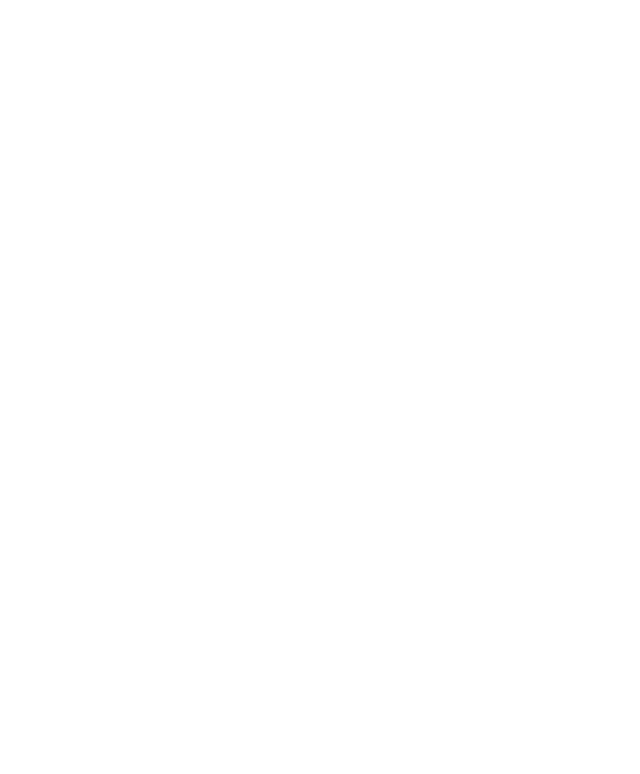
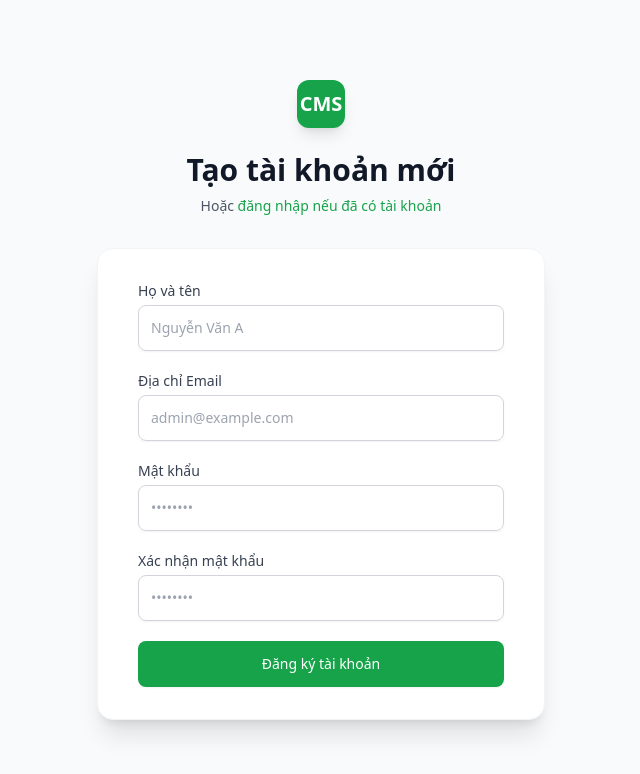
Before and after one commit to vuanhphan2701/cms_e_commerce, a React app in the folder frontend/: page /register in a window 1280 px wide. Before the commit this address had no page. Shown: the top 774 px of the page, without its empty margins (319-959 px from the left). Built offline with nearby package versions, Linux system fonts and the light colour scheme; the HTML template or start-up script is replaced by a standard one.

Commit message:
#31112025 feat: add UI for authentication

```diff
--- a/frontend/src/App.jsx
+++ b/frontend/src/App.jsx
@@ -4,11 +4,13 @@ import { brandRoutes } from "./routes/brandRoutes";
 import { categoryRoutes } from "./routes/categoryRoutes";
 import { supplierRoutes } from "./routes/supplierRoutes";
 import { reviewRoutes } from "./routes/reviewRoutes";
+import { authRoutes } from "./routes/authRoutes";
 
 function App() {
   return (
     <BrowserRouter>
       <Routes>
+        {authRoutes}
         {productRoutes}
         {brandRoutes}
         {categoryRoutes}
--- a/frontend/src/components/layout/Header.jsx
+++ b/frontend/src/components/layout/Header.jsx
@@ -1,4 +1,3 @@
-// components/Layout/Header.jsx
 import { UserCircleIcon, BellIcon } from '@heroicons/react/24/outline';
 
 const Header = () => {
--- a/frontend/src/pages/Login.jsx
+++ b/frontend/src/pages/Login.jsx
@@ -1,58 +1,126 @@
 import React, { useState } from "react";
 import { login } from "../api/authApi";
+import { useNavigate } from "react-router-dom";
+import { useAlert } from "../components/common/AlertContext";
 
 export default function Login() {
   const [email, setEmail] = useState("");
   const [password, setPassword] = useState("");
   const [error, setError] = useState("");
+  const [loading, setLoading] = useState(false);
+  const navigate = useNavigate();
+  const { showAlert } = useAlert();
 
   const handleLogin = async (e) => {
     e.preventDefault();
     setError("");
+    setLoading(true);
+
     try {
-      const data = await login({ email, password });
-      // Lấy token (tuỳ theo json backend trả về, thông thường là data.token hoặc data.access_token)
-      const token = data.token || data.access_token;
+      const response = await login({ email, password });
+      // The API response is wrapped in { status: "success", data: { access_token: "..." } }
+      const token = response?.data?.access_token;
 
       if (token) {
         localStorage.setItem("token", token);
-        window.location.href = "/dashboard";
+        showAlert("Đăng nhập thành công! Chào mừng bạn trở lại.", "success");
+        navigate("/");
       } else {
         setError("Không tìm thấy token xác thực từ server.");
       }
     } catch (err) {
-      setError(err.response?.data?.message || "Đăng nhập thất bại. Vui lòng kiểm tra lại thông tin.");
+      // err.response.data = { status: "error", message: "..." }
+      const message = err.response?.data?.message || "Đăng nhập thất bại. Vui lòng kiểm tra lại thông tin.";
+      setError(message);
+    } finally {
+      setLoading(false);
     }
   };
 
   return (
-    <div style={{ maxWidth: 400, margin: "100px auto", padding: "20px", border: "1px solid #ddd", borderRadius: "8px" }}>
-      <h2 style={{ textAlign: "center", marginBottom: "20px" }}>Đăng nhập CMS</h2>
-      <form onSubmit={handleLogin} style={{ display: "flex", flexDirection: "column", gap: "15px" }}>
+    <div className="min-h-screen bg-gray-50 flex flex-col justify-center py-12 sm:px-6 lg:px-8">
+      <div className="sm:mx-auto sm:w-full sm:max-w-md">
+        <div className="flex justify-center">
+          <div className="h-12 w-12 rounded-xl bg-blue-600 flex items-center justify-center shadow-lg">
+            <span className="text-white font-bold text-xl">CMS</span>
+          </div>
+        </div>
+        <h2 className="mt-6 text-center text-3xl font-extrabold text-gray-900">
+          Đăng nhập hệ thống
+        </h2>
+        <p className="mt-2 text-center text-sm text-gray-600">
+          Hoặc{" "}
+          <a href="/register" className="font-medium text-blue-600 hover:text-blue-500 transition-colors">
+            đăng ký tài khoản mới
+          </a>
+        </p>
+      </div>
+
+      <div className="mt-8 sm:mx-auto sm:w-full sm:max-w-md">
+        <div className="bg-white py-8 px-4 shadow-xl sm:rounded-2xl sm:px-10 border border-gray-100">
+          <form className="space-y-6" onSubmit={handleLogin}>
+            {error && (
+              <div className="rounded-md bg-red-50 p-4 border border-red-100 mb-4">
+                <div className="flex">
+                  <div className="ml-3">
+                    <h3 className="text-sm font-medium text-red-800">{error}</h3>
+                  </div>
+                </div>
+              </div>
+            )}
+
+            <div>
+              <label htmlFor="email" className="block text-sm font-medium text-gray-700">
+                Địa chỉ Email
+              </label>
+              <div className="mt-1 relative rounded-md shadow-sm">
                 <input
+                  id="email"
+                  name="email"
                   type="email"
-          placeholder="Email"
+                  autoComplete="email"
+                  required
                   value={email}
                   onChange={(e) => setEmail(e.target.value)}
+                  className="appearance-none block w-full px-3 py-3 border border-gray-300 rounded-lg placeholder-gray-400 focus:outline-none focus:ring-2 focus:ring-blue-500 focus:border-blue-500 sm:text-sm transition-shadow"
+                  placeholder="admin@example.com"
+                />
+              </div>
+            </div>
+
+            <div>
+              <label htmlFor="password" className="block text-sm font-medium text-gray-700">
+                Mật khẩu
+              </label>
+              <div className="mt-1 relative rounded-md shadow-sm">
+                <input
+                  id="password"
+                  name="password"
+                  type="password"
+                  autoComplete="current-password"
                   required
-          style={{ padding: "10px", borderRadius: "4px", border: "1px solid #ccc" }}
-        />
-        <input
-          type="password"
-          placeholder="Password"
                   value={password}
                   onChange={(e) => setPassword(e.target.value)}
-          required
-          style={{ padding: "10px", borderRadius: "4px", border: "1px solid #ccc" }}
+                  className="appearance-none block w-full px-3 py-3 border border-gray-300 rounded-lg placeholder-gray-400 focus:outline-none focus:ring-2 focus:ring-blue-500 focus:border-blue-500 sm:text-sm transition-shadow"
+                  placeholder="••••••••"
                 />
-        <button type="submit" style={{ padding: "10px", backgroundColor: "#007bff", color: "white", border: "none", borderRadius: "4px", cursor: "pointer" }}>
-          Đăng nhập
+              </div>
+            </div>
+
+            <div>
+              <button
+                type="submit"
+                disabled={loading}
+                className={`w-full flex justify-center py-3 px-4 border border-transparent rounded-lg shadow-sm text-sm font-medium text-white bg-blue-600 hover:bg-blue-700 focus:outline-none focus:ring-2 focus:ring-offset-2 focus:ring-blue-500 transition-all ${
+                  loading ? "opacity-75 cursor-not-allowed" : ""
+                }`}
+              >
+                {loading ? "Đang xử lý..." : "Đăng nhập"}
               </button>
+            </div>
           </form>
-      {error && <p style={{ color: "red", textAlign: "center", marginTop: "15px" }}>{error}</p>}
-      <p style={{ textAlign: "center", marginTop: "15px" }}>
-        Chưa có tài khoản? <a href="/register">Đăng ký ngay</a>
-      </p>
+        </div>
+      </div>
     </div>
   );
 }
--- a/frontend/src/pages/Register.jsx
+++ b/frontend/src/pages/Register.jsx
@@ -1,5 +1,7 @@
 import React, { useState } from "react";
 import { register } from "../api/authApi";
+import { useNavigate } from "react-router-dom";
+import { useAlert } from "../components/common/AlertContext";
 
 export default function Register() {
   const [name, setName] = useState("");
@@ -7,6 +9,9 @@ export default function Register() {
   const [password, setPassword] = useState("");
   const [passwordConfirmation, setPasswordConfirmation] = useState("");
   const [error, setError] = useState("");
+  const [loading, setLoading] = useState(false);
+  const navigate = useNavigate();
+  const { showAlert } = useAlert();
 
   const handleRegister = async (e) => {
     e.preventDefault();
@@ -17,71 +22,147 @@ export default function Register() {
       return;
     }
 
+    setLoading(true);
+
     try {
-      const data = await register({
+      await register({
         name,
         email,
         password,
         password_confirmation: passwordConfirmation
       });
 
-      const token = data.token || data.access_token;
-      if (token) {
-        localStorage.setItem("token", token);
-        window.location.href = "/dashboard"; // Đăng ký xong tự động đăng nhập và vào dashboard
-      } else {
-        // Nếu API backend không trả về token luôn, điều hướng qua login
-        window.location.href = "/login";
-      }
+      showAlert("Đăng ký thành công! Vui lòng đăng nhập.", "success");
+      navigate("/login");
+
     } catch (err) {
-      setError(err.response?.data?.message || "Đăng ký thất bại. Vui lòng thử lại.");
+      // err.response.data = { status: "error", message: "..." }
+      const message = err.response?.data?.message || "Đăng ký thất bại. Vui lòng thử lại.";
+      setError(message);
+    } finally {
+      setLoading(false);
     }
   };
 
   return (
-    <div style={{ maxWidth: 400, margin: "100px auto", padding: "20px", border: "1px solid #ddd", borderRadius: "8px" }}>
-      <h2 style={{ textAlign: "center", marginBottom: "20px" }}>Đăng ký CMS</h2>
-      <form onSubmit={handleRegister} style={{ display: "flex", flexDirection: "column", gap: "15px" }}>
+    <div className="min-h-screen bg-gray-50 flex flex-col justify-center py-12 sm:px-6 lg:px-8">
+      <div className="sm:mx-auto sm:w-full sm:max-w-md">
+        <div className="flex justify-center">
+          <div className="h-12 w-12 rounded-xl bg-green-600 flex items-center justify-center shadow-lg">
+            <span className="text-white font-bold text-xl">CMS</span>
+          </div>
+        </div>
+        <h2 className="mt-6 text-center text-3xl font-extrabold text-gray-900">
+          Tạo tài khoản mới
+        </h2>
+        <p className="mt-2 text-center text-sm text-gray-600">
+          Hoặc{" "}
+          <a href="/login" className="font-medium text-green-600 hover:text-green-500 transition-colors">
+            đăng nhập nếu đã có tài khoản
+          </a>
+        </p>
+      </div>
+
+      <div className="mt-8 sm:mx-auto sm:w-full sm:max-w-md">
+        <div className="bg-white py-8 px-4 shadow-xl sm:rounded-2xl sm:px-10 border border-gray-100">
+          <form className="space-y-5" onSubmit={handleRegister}>
+            {error && (
+              <div className="rounded-md bg-red-50 p-4 border border-red-100 mb-4">
+                <div className="flex">
+                  <div className="ml-3">
+                    <h3 className="text-sm font-medium text-red-800">{error}</h3>
+                  </div>
+                </div>
+              </div>
+            )}
+
+            <div>
+              <label htmlFor="name" className="block text-sm font-medium text-gray-700">
+                Họ và tên
+              </label>
+              <div className="mt-1 relative rounded-md shadow-sm">
                 <input
+                  id="name"
+                  name="name"
                   type="text"
-          placeholder="Họ và tên"
+                  required
                   value={name}
                   onChange={(e) => setName(e.target.value)}
+                  className="appearance-none block w-full px-3 py-3 border border-gray-300 rounded-lg placeholder-gray-400 focus:outline-none focus:ring-2 focus:ring-green-500 focus:border-green-500 sm:text-sm transition-shadow"
+                  placeholder="Nguyễn Văn A"
+                />
+              </div>
+            </div>
+
+            <div>
+              <label htmlFor="email" className="block text-sm font-medium text-gray-700">
+                Địa chỉ Email
+              </label>
+              <div className="mt-1 relative rounded-md shadow-sm">
+                <input
+                  id="email"
+                  name="email"
+                  type="email"
+                  autoComplete="email"
                   required
-          style={{ padding: "10px", borderRadius: "4px", border: "1px solid #ccc" }}
-        />
-        <input
-          type="email"
-          placeholder="Email"
                   value={email}
                   onChange={(e) => setEmail(e.target.value)}
+                  className="appearance-none block w-full px-3 py-3 border border-gray-300 rounded-lg placeholder-gray-400 focus:outline-none focus:ring-2 focus:ring-green-500 focus:border-green-500 sm:text-sm transition-shadow"
+                  placeholder="admin@example.com"
+                />
+              </div>
+            </div>
+
+            <div>
+              <label htmlFor="password" className="block text-sm font-medium text-gray-700">
+                Mật khẩu
+              </label>
+              <div className="mt-1 relative rounded-md shadow-sm">
+                <input
+                  id="password"
+                  name="password"
+                  type="password"
                   required
-          style={{ padding: "10px", borderRadius: "4px", border: "1px solid #ccc" }}
-        />
-        <input
-          type="password"
-          placeholder="Mật khẩu"
                   value={password}
                   onChange={(e) => setPassword(e.target.value)}
+                  className="appearance-none block w-full px-3 py-3 border border-gray-300 rounded-lg placeholder-gray-400 focus:outline-none focus:ring-2 focus:ring-green-500 focus:border-green-500 sm:text-sm transition-shadow"
+                  placeholder="••••••••"
+                />
+              </div>
+            </div>
+
+            <div>
+              <label htmlFor="passwordConfirmation" className="block text-sm font-medium text-gray-700">
+                Xác nhận mật khẩu
+              </label>
+              <div className="mt-1 relative rounded-md shadow-sm">
+                <input
+                  id="passwordConfirmation"
+                  name="passwordConfirmation"
+                  type="password"
                   required
-          style={{ padding: "10px", borderRadius: "4px", border: "1px solid #ccc" }}
-        />
-        <input
-          type="password"
-          placeholder="Xác nhận mật khẩu"
                   value={passwordConfirmation}
                   onChange={(e) => setPasswordConfirmation(e.target.value)}
-          required
-          style={{ padding: "10px", borderRadius: "4px", border: "1px solid #ccc" }}
+                  className="appearance-none block w-full px-3 py-3 border border-gray-300 rounded-lg placeholder-gray-400 focus:outline-none focus:ring-2 focus:ring-green-500 focus:border-green-500 sm:text-sm transition-shadow"
+                  placeholder="••••••••"
                 />
-        <button type="submit" style={{ padding: "10px", backgroundColor: "#28a745", color: "white", border: "none", borderRadius: "4px", cursor: "pointer" }}>
-          Đăng ký
+              </div>
+            </div>
+
+            <div>
+              <button
+                type="submit"
+                disabled={loading}
+                className={`w-full flex justify-center py-3 px-4 border border-transparent rounded-lg shadow-sm text-sm font-medium text-white bg-green-600 hover:bg-green-700 focus:outline-none focus:ring-2 focus:ring-offset-2 focus:ring-green-500 transition-all ${
+                  loading ? "opacity-75 cursor-not-allowed" : ""
+                }`}
+              >
+                {loading ? "Đang xử lý..." : "Đăng ký tài khoản"}
               </button>
+            </div>
           </form>
-      {error && <p style={{ color: "red", textAlign: "center", marginTop: "15px" }}>{error}</p>}
-      <p style={{ textAlign: "center", marginTop: "15px" }}>
-        Đã có tài khoản? <a href="/login">Đăng nhập ngay</a>
-      </p>
+        </div>
+      </div>
     </div>
   );
 }
--- /dev/null
+++ b/frontend/src/routes/authRoutes.jsx
@@ -0,0 +1,10 @@
+import { Route } from "react-router-dom";
+import Login from "../pages/Login";
+import Register from "../pages/Register";
+
+export const authRoutes = (
+  <>
+    <Route path="/login" element={<Login />} />
+    <Route path="/register" element={<Register />} />
+  </>
+);
```
Also changed, not shown: frontend/src/api/axios.js (+39 -1 lines), frontend/src/components/layout/Layout.jsx (+11 -0 lines), frontend/src/components/layout/SideBar.jsx (+22 -7 lines). Lines whose indentation alone changed are shown as unchanged.
